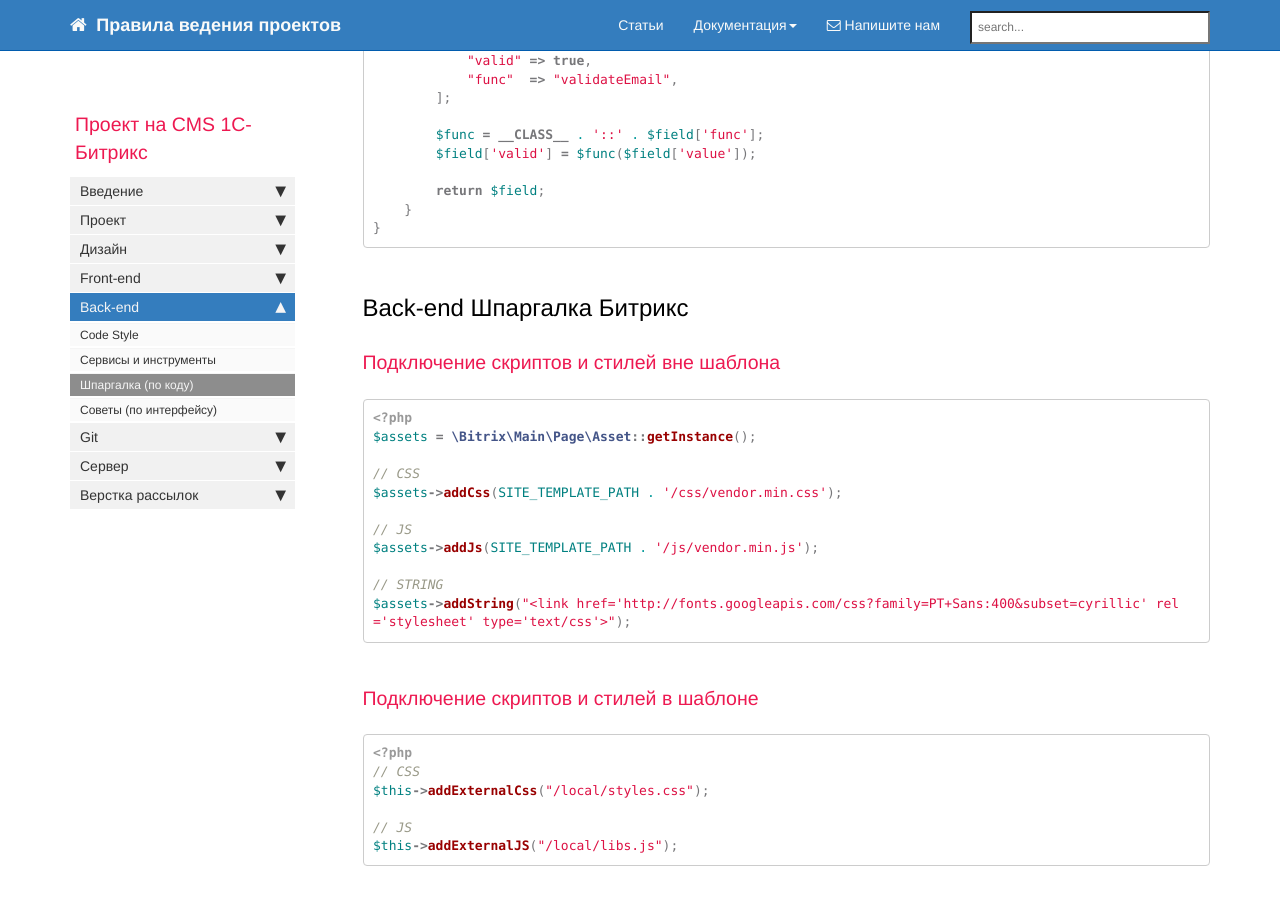
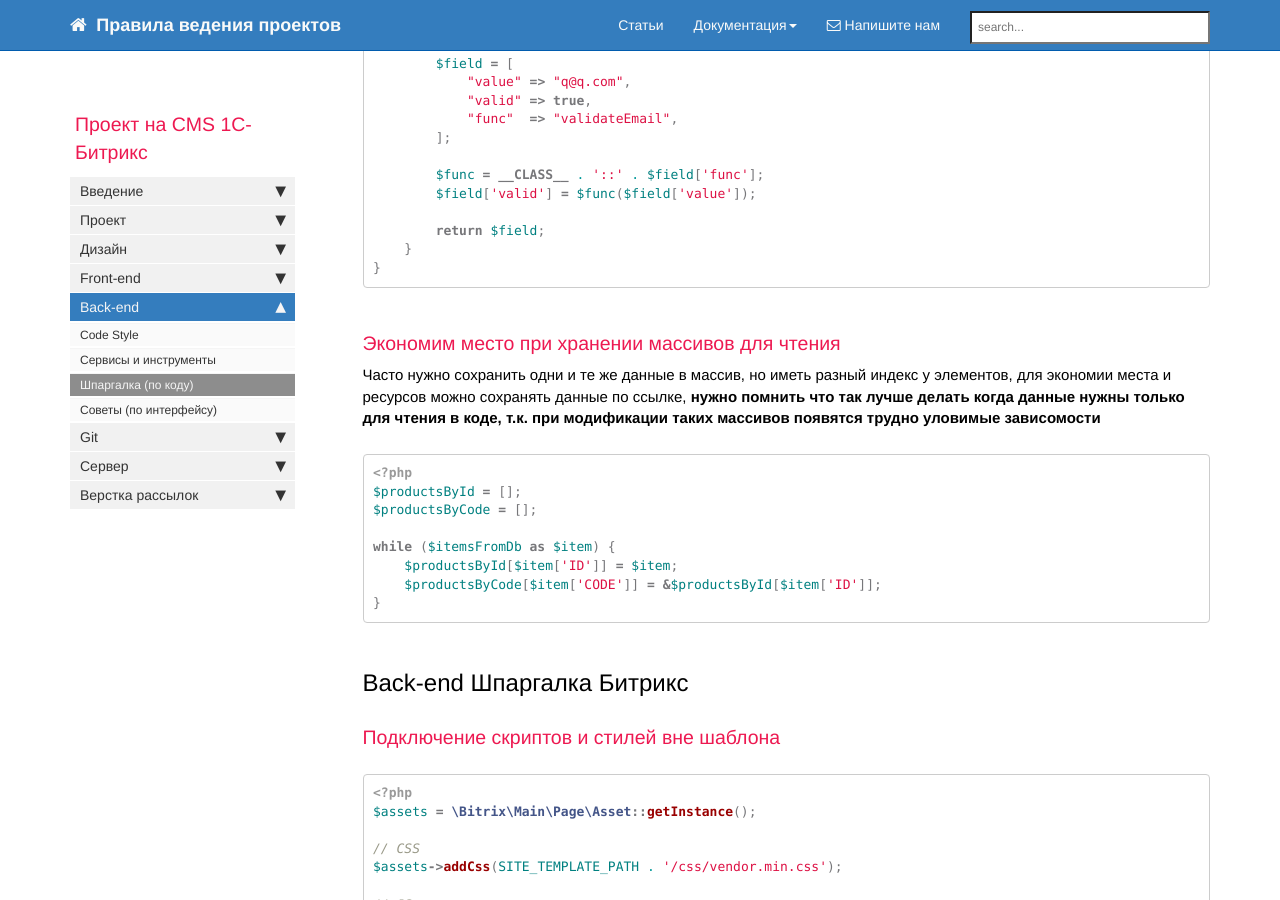
Before and after one commit to gdecider/gdecider.github.io, a Jekyll site: the page built from pages/bx/bx_back-shpora.md, in a window 1280 px wide and 900 px high, scrolled down 1975 px. Built offline with Jekyll 4.4.1, drawn with Linux system fonts in a browser that asks for light colours; nearby versions of some CDN libraries; comment, search, counter and statistics services are not loaded; some of the changed text lies outside the part shown.

Commit message:
Update bx_back-shpora.md

````diff
--- a/pages/bx/bx_back-shpora.md
+++ b/pages/bx/bx_back-shpora.md
@@ -49,6 +49,21 @@ class SomeClass
 
 	return $field;
     }
+}
+```
+
+### Экономим место при хранении массивов для чтения
+
+Часто нужно сохранить одни и те же данные в массив, но иметь разный индекс у элементов, для экономии места и ресурсов можно сохранять данные по ссылке, **нужно помнить что так лучше делать когда данные нужны только для чтения в коде, т.к. при модификации таких массивов появятся трудно уловимые зависомости**
+
+```php
+<?php
+$productsById = [];
+$productsByCode = [];
+
+while ($itemsFromDb as $item) {
+    $productsById[$item['ID']] = $item;
+    $productsByCode[$item['CODE']] = &$productsById[$item['ID']];
 }
 ```
 
````
